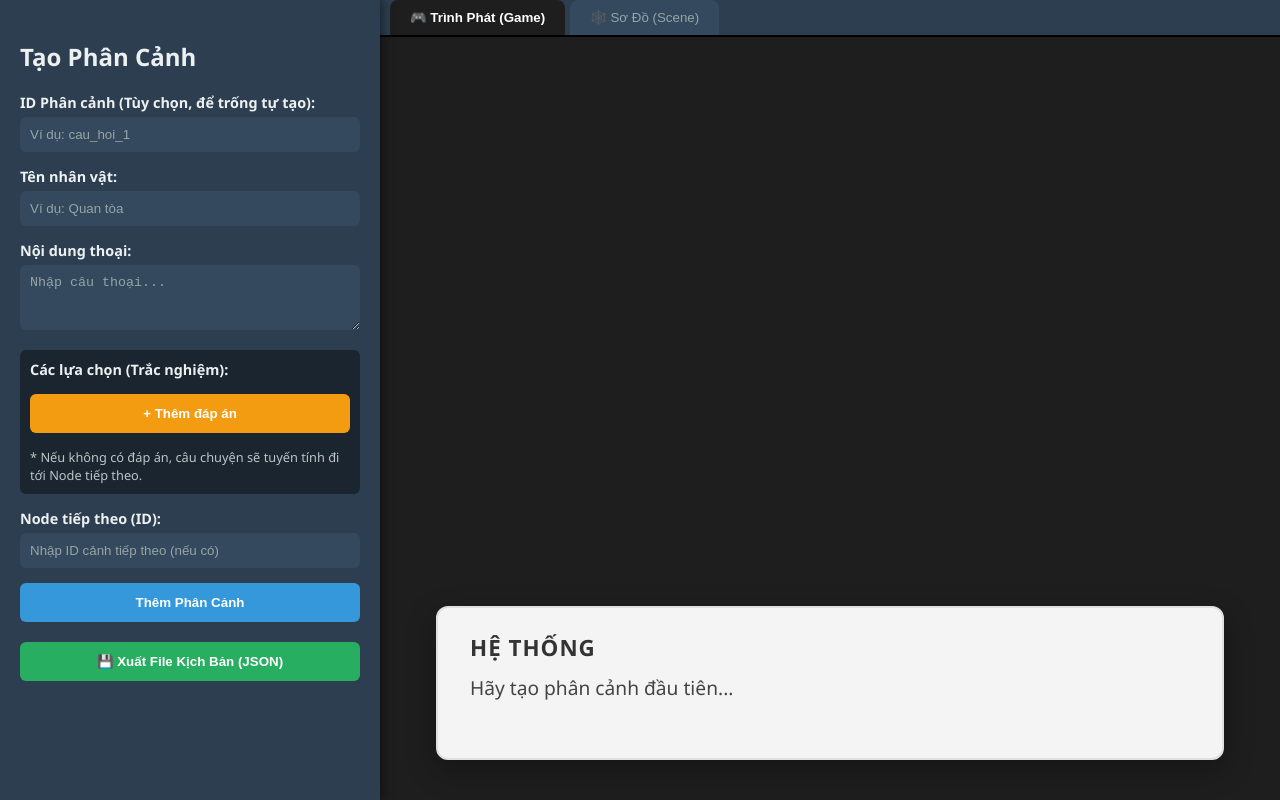
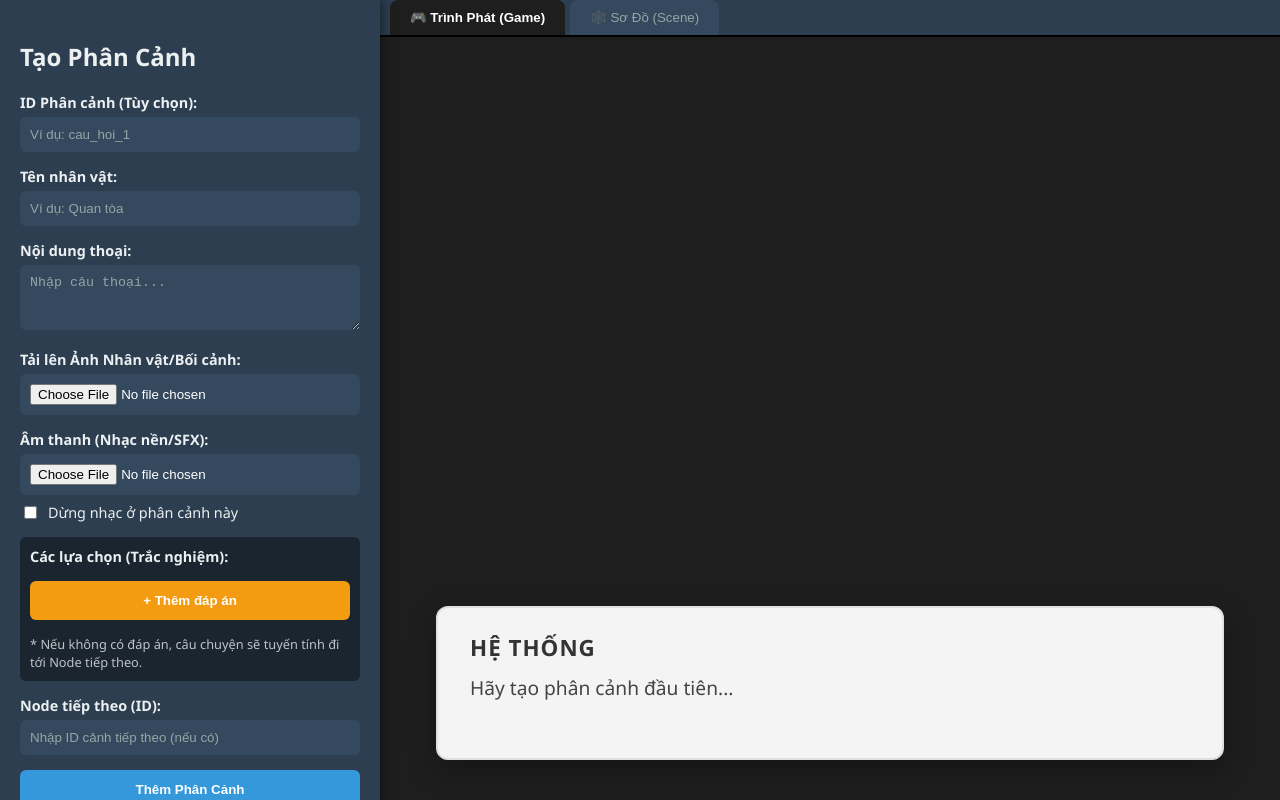
Before and after one commit to anhhhvx/immersive-story-engine, a plain HTML site: page index.html in a window 1280 px wide. Drawn offline with Linux system fonts and the light colour scheme.

```diff
--- a/engine.js
+++ b/engine.js
@@ -102,7 +102,7 @@
     const dialogue = document.getElementById('edit-dialogue').value;
     const manualNextNode = document.getElementById('edit-next-node').value;
 
-    const imgFile = document.getElementById('edit-char-img').files[0];
+    const imgFile = document.getElementById('edit-char-img')?.files[0];
     const sfxFile = document.getElementById('edit-sfx')?.files[0];
     const stopAudio = document.getElementById('edit-stop-audio')?.checked;
 
--- a/index.html
+++ b/index.html
@@ -11,7 +11,7 @@
         <h2>Tạo Phân Cảnh</h2>
 
         <div class="input-group">
-            <label>ID Phân cảnh (Tùy chọn, để trống tự tạo):</label>
+            <label>ID Phân cảnh (Tùy chọn):</label>
             <input type="text" id="edit-node-id" placeholder="Ví dụ: cau_hoi_1">
         </div>
 
@@ -25,6 +25,19 @@
             <textarea id="edit-dialogue" rows="3" placeholder="Nhập câu thoại..."></textarea>
         </div>
 
+        <div class="input-group">
+            <label>Tải lên Ảnh Nhân vật/Bối cảnh:</label>
+            <input type="file" id="edit-char-img" accept="image/*">
+        </div>
+
+        <div class="input-group">
+            <label>Âm thanh (Nhạc nền/SFX):</label>
+            <input type="file" id="edit-sfx" accept="audio/*">
+            <div style="margin-top: 8px; display: flex; align-items: center; gap: 8px;">
+                <input type="checkbox" id="edit-stop-audio" style="width: auto; cursor: pointer;">
+                <label for="edit-stop-audio" style="margin: 0; font-weight: normal; font-size: 0.9rem; cursor: pointer;">Dừng nhạc ở phân cảnh này</label>
+            </div>
+        </div>
         <div class="input-group" style="background: #1a252f; padding: 10px; border-radius: 6px;">
             <label>Các lựa chọn (Trắc nghiệm):</label>
             <div id="choices-container">
```
